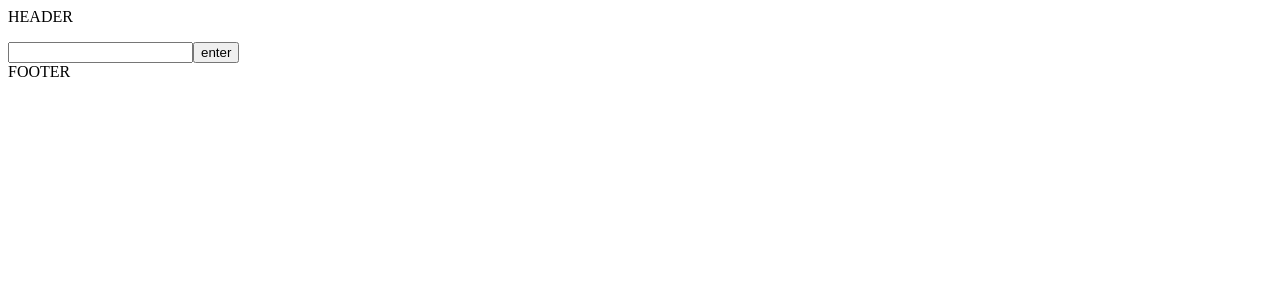
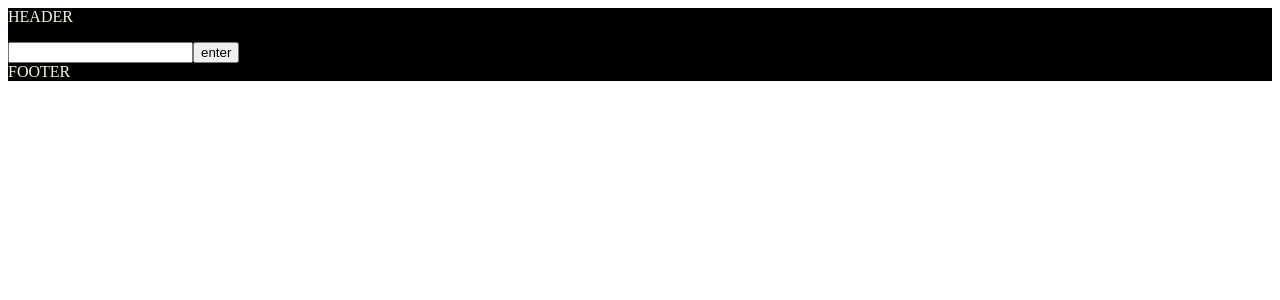
Before and after one commit to vivianakgp/Pokemodex, a React (Create React App) app: page / in a window 1280 px wide. Shown: the top 300 px of the page. Built offline with nearby package versions, Linux system fonts and the light colour scheme.

Commit message:
installing sass

```diff
--- a/package.json
+++ b/package.json
@@ -13,13 +13,15 @@
     "react-router-dom": "^6.2.2",
     "react-scripts": "5.0.0",
     "redux": "^4.1.2",
+    "sass": "^1.49.9",
     "web-vitals": "^2.1.4"
   },
   "scripts": {
     "start": "react-scripts start",
     "build": "react-scripts build",
     "test": "react-scripts test",
-    "eject": "react-scripts eject"
+    "eject": "react-scripts eject",
+    "sass-watch": "sass --watch src/styles/styles.scss src/index.css"
   },
   "eslintConfig": {
     "extends": [
--- a/src/App.js
+++ b/src/App.js
@@ -4,17 +4,13 @@ import {
   Route,
   useParams
 } from 'react-router-dom';
-
+import ProtectedRoutes from './components/ProtectedRoute';
 import Home from './components/Home';
 import Pokedex from './components/Pokedex';
 import PokemonDetail from './components/PokemonDetail';
-import ProtectedRoutes from './components/ProtectedRoute';
-
-
 
 function App() {
   const { id } = useParams();
-
   return (
     <HashRouter>
       <div className='App'>
--- a/src/index.css
+++ b/src/index.css
@@ -1,13 +1,6 @@
-body {
-  margin: 0;
-  font-family: -apple-system, BlinkMacSystemFont, 'Segoe UI', 'Roboto', 'Oxygen',
-    'Ubuntu', 'Cantarell', 'Fira Sans', 'Droid Sans', 'Helvetica Neue',
-    sans-serif;
-  -webkit-font-smoothing: antialiased;
-  -moz-osx-font-smoothing: grayscale;
+.App {
+  background-color: black;
+  color: beige;
 }
 
-code {
-  font-family: source-code-pro, Menlo, Monaco, Consolas, 'Courier New',
-    monospace;
-}
+/*# sourceMappingURL=index.css.map */
--- a/src/index.js
+++ b/src/index.js
@@ -3,8 +3,8 @@ import ReactDOM from 'react-dom';
 import { createStore } from 'redux';
 import { composeWithDevTools } from 'redux-devtools-extension';
 import { Provider } from 'react-redux';
-// import './index.css';
 import App from './App';
+import './index.css';
 // Aquí importamos el reducer creado anteriormente
 import rootReducer from './redux/index' ;
 
--- /dev/null
+++ b/src/styles/styles.scss
@@ -0,0 +1,4 @@
+.App{
+    background-color: black;
+    color: beige;
+}
```
Also changed, not shown: src/styles/components/Pokedex.scss (added), src/styles/components/PokemonCards.scss (added), src/styles/components/PokemonDetails.scss (added), 2 other files (tests, documents, lock files or other folders).
